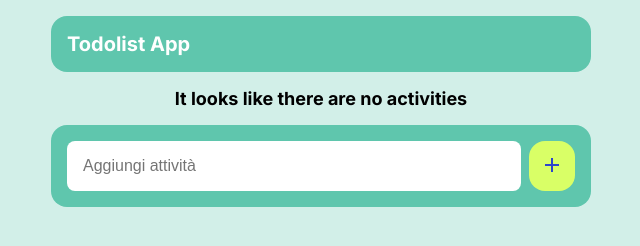
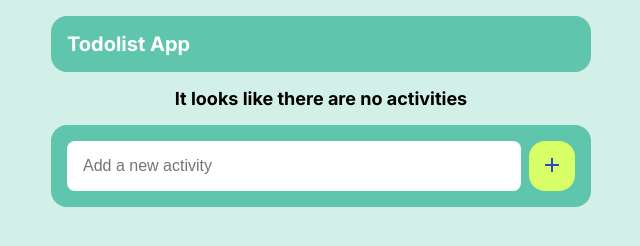
Before and after one commit to micsmania/todo-list-app, a plain HTML site: page index.html in a window 1280 px wide. Shown: the full height of the page, 319-959 px from the left. Drawn offline with Linux system fonts and the light colour scheme.

Commit message:
textbox placeholder translated in english

```diff
--- a/index.html
+++ b/index.html
@@ -37,7 +37,7 @@
 
       <!-- Add Activity Textbox -->
       <div class="panel add-todo">
-        <input type="text" placeholder="Aggiungi attività">
+        <input type="text" placeholder="Add a new activity">
         <button>
           <img src="images/add.svg" alt="plus icon">
         </button>
```
